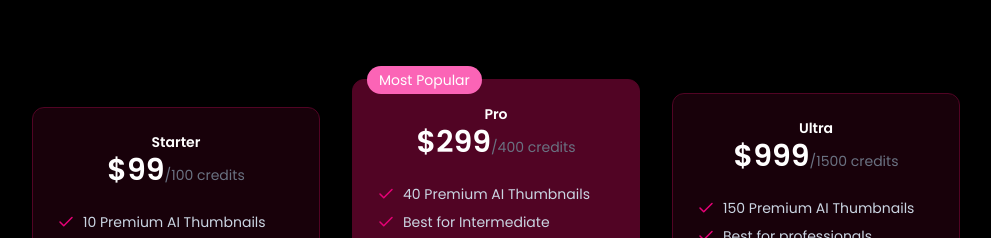
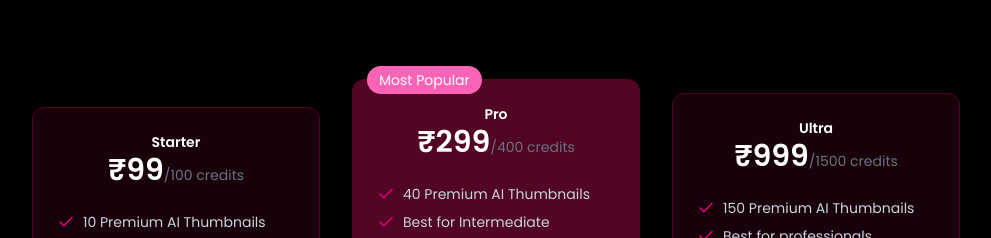
Before and after one commit to Jatin-saini-developer/Thumbnail-Generator, a React (Vite) app in the folder FrontEnd/: page / in a window 1280 px wide. Shown: the part 3580-3818 px from the top of the page, without its empty margins (144-1135 px from the left). Built offline with nearby package versions, Linux system fonts and the light colour scheme.

Commit message:
Setting Up the Backend

```diff
--- a/FrontEnd/src/sections/PricingSection.tsx
+++ b/FrontEnd/src/sections/PricingSection.tsx
@@ -22,7 +22,7 @@ export default function PricingSection() {
                             <p className="absolute px-3 text-sm -top-3.5 left-3.5 py-1 bg-pink-400 rounded-full">Most Popular</p>
                         )}
                         <p className="font-semibold">{plan.name}</p>
-                        <h1 className="text-3xl font-semibold">${plan.price}<span className="text-gray-500 font-normal text-sm">/{plan.period}</span></h1>
+                        <h1 className="text-3xl font-semibold">₹{plan.price}<span className="text-gray-500 font-normal text-sm">/{plan.period}</span></h1>
                         <ul className="list-none text-slate-300 mt-6 space-y-2">
                             {plan.features.map((feature, index) => (
                                 <li key={index} className="flex items-center gap-2">
```
